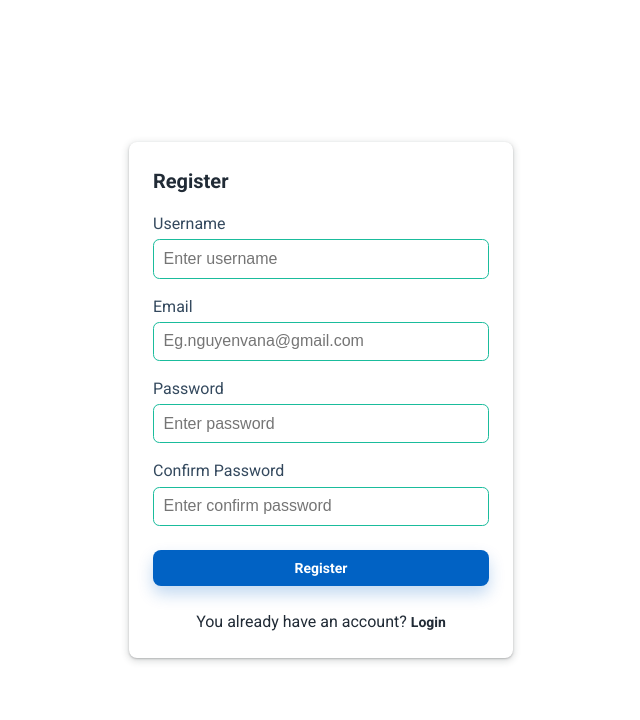
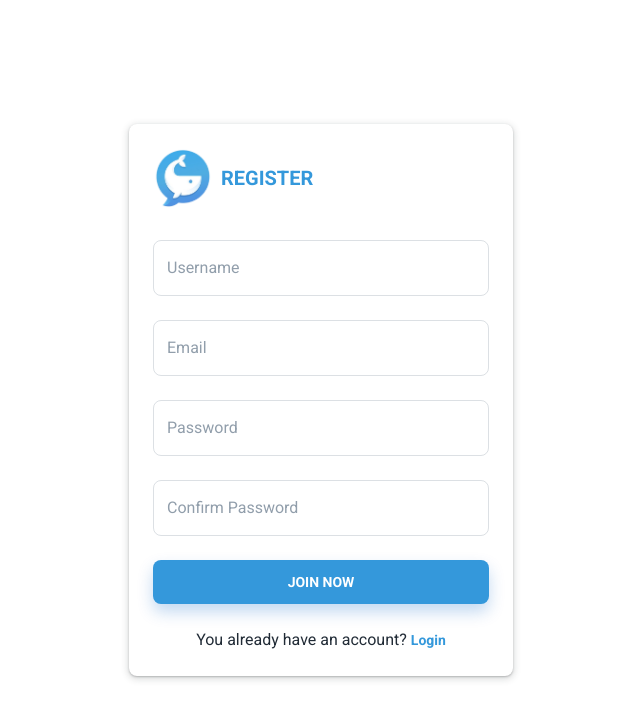
Before and after one commit to lequanphat/whale-chat, a React (Vite) app in the folder client/: page /auth/register in a window 1280 px wide. Shown: the top 720 px of the page, without its empty margins (319-959 px from the left). Built offline with nearby package versions, Linux system fonts and the light colour scheme.

Commit message:
login and register

```diff
--- a/client/src/components/input/TextInput.tsx
+++ /dev/null
@@ -1,57 +0,0 @@
-// @ts-uncheck
-import styled from 'styled-components';
-
-
-
-function TextInput({ title, type, placeholder, error, value, name, ...props }) {
-    return (
-        <Container>
-            <label htmlFor={name}>{title}</label>
-            <input
-                {...props}
-                value={value}
-                type={type || 'text'}
-                placeholder={placeholder}
-                className={`${error && 'error'}`}
-            />
-            {error && <span>{error}</span>}
-        </Container>
-    );
-}
-const Container = styled.div`
-    margin-bottom: 1rem;
-    label {
-        display: block;
-        color: #34495e;
-        font-size: 1rem;
-        margin-bottom: 0.2rem;
-    }
-    input {
-        background-color: transparent;
-        padding: .6rem;
-        border: 1px solid #1abc9c;
-        border-radius: 0.4rem;
-        width: 100%;
-        font-size: 1rem;
-        outline: none;
-        transition: 0.2s;
-        &:focus {
-            border: 1px solid #997af0;
-        }
-        &::placeholder {
-            font-size: 1rem;
-        }
-
-        &.error {
-            border: 1px solid #e74c3c;
-            background-color: rgba(231, 76, 60, 0.1);
-        }
-    }
-    span {
-        display: block;
-        margin-top: 0.2rem;
-        font-size: 0.9rem;
-        color: rgba(231, 76, 60, 1);
-    }
-`;
-export default TextInput;
--- a/client/src/pages/auth/Login.tsx
+++ b/client/src/pages/auth/Login.tsx
@@ -3,7 +3,7 @@ import React, { useState } from 'react';
 import { useNavigate } from 'react-router-dom';
 import { useFormik } from 'formik';
 import { loginSchema } from './Scheme';
-import { Typography, Button, Stack, Box, useTheme } from '@mui/material';
+import { Typography, Button, Stack, Box } from '@mui/material';
 import logo from '../../assets/logo.png';
 import AuthSocial from './AuthSocial';
 import AuthInput from '../../components/input/AuthInput';
@@ -16,11 +16,10 @@ const initialValues: FormValues = {
     password: '',
 };
 const initialErrors: FormValues = {
-    username: 'Please enter username',
-    password: 'Please enter password',
+    username: 'Please enter your username',
+    password: 'Please enter your password',
 };
 const Login = () => {
-    // const theme = useTheme();
     const navigate = useNavigate();
     const [loginError, setLoginError] = useState('');
     const [usernameError, setUsernameError] = useState('');
@@ -170,7 +169,7 @@ const Login = () => {
                     <Typography
                         variant="body2"
                         component="p"
-                        sx={{ color: 'var(--primary-color)', cursor: 'pointer' }}
+                        sx={{ color: '#2980b9', cursor: 'pointer' }}
                         onClick={() => {
                             navigate('/auth/register');
                         }}
--- a/client/src/pages/auth/Register.tsx
+++ b/client/src/pages/auth/Register.tsx
@@ -2,9 +2,10 @@ import { useState } from 'react';
 import { useNavigate } from 'react-router-dom';
 import { useFormik } from 'formik';
 import { registerSchema } from './Scheme';
-import TextInput from '../../components/input/TextInput';
 import Button from '@mui/material/Button';
 import { Box, Stack, Typography } from '@mui/material';
+import logo from '../../assets/logo.png';
+import AuthInput from '../../components/input/AuthInput';
 interface FormValues {
     username: string;
     email: string;
@@ -18,10 +19,10 @@ const initialValues: FormValues = {
     confirmPassword: '',
 };
 const initialErrors: FormValues = {
-    username: 'Please enter username',
-    email: 'Please enter email',
-    password: 'Please enter password',
-    confirmPassword: 'Please enter password',
+    username: 'Please enter your username',
+    email: 'Please enter your email',
+    password: 'Please enter your password',
+    confirmPassword: 'Please enter your password',
 };
 function Register() {
     const navigate = useNavigate();
@@ -97,80 +98,80 @@ function Register() {
                     boxShadow: 'rgba(60, 64, 67, 0.3) 0px 1px 2px 0px, rgba(60, 64, 67, 0.15) 0px 2px 6px 2px',
                 }}
             >
-                <Typography variant="h5" component="h1" mb={2}>
-                    Register
-                </Typography>
-                <TextInput
+                <Stack direction="row" alignItems="center" spacing={1} justifyContent="start" pb={4}>
+                    <img src={logo} alt="logo" style={{ width: 60, height: 60 }} />
+                    <Typography variant="h5" component="h1" color={'#3498db'}>
+                        REGISTER
+                    </Typography>
+                </Stack>
+                <AuthInput
                     title="Username"
-                    placeholder={'Enter username'}
                     name="username"
-                    id="username"
                     value={values.username}
-                    onBlur={(e) => {
+                    error={usernameError}
+                    type={undefined}
+                    handleBlur={(e) => {
                         handleBlurCustom(e, setUsernameError, errors.username);
                     }}
-                    onChange={(e) => {
+                    handleChange={(e) => {
                         handleChangeCustom(e, setUsernameError);
                     }}
-                    error={usernameError}
+                />
+                <AuthInput
+                    title="Email"
+                    name="email"
+                    value={values.email}
+                    error={emailError}
                     type={undefined}
-                />
-                <TextInput
-                    title="Email"
-                    placeholder={'Eg.nguyenvana@gmail.com'}
-                    name="email"
-                    id="email"
-                    value={values.email}
-                    onBlur={(e) => {
+                    handleBlur={(e) => {
                         handleBlurCustom(e, setEmailError, errors.email);
                     }}
-                    onChange={(e) => {
+                    handleChange={(e) => {
                         handleChangeCustom(e, setEmailError);
                     }}
-                    error={emailError}
+                />
+                <AuthInput
+                    title="Password"
+                    name="password"
+                    value={values.password}
+                    error={passwordError}
                     type={undefined}
-                />
-                <TextInput
-                    type={'password'}
-                    title="Password"
-                    placeholder={'Enter password'}
-                    name="password"
-                    id="password"
-                    value={values.password}
-                    onBlur={(e) => {
+                    handleBlur={(e) => {
                         handleBlurCustom(e, setPasswordError, errors.password);
                     }}
-                    onChange={(e) => {
+                    handleChange={(e) => {
                         handleChangeCustom(e, setPasswordError);
                     }}
-                    error={passwordError}
                 />
-                <TextInput
-                    type={'password'}
+                <AuthInput
                     title="Confirm Password"
-                    placeholder={'Enter confirm password'}
                     name="confirmPassword"
-                    id="confirmPassword"
                     value={values.confirmPassword}
-                    onBlur={(e) => {
+                    error={confirmPasswordError}
+                    type={undefined}
+                    handleBlur={(e) => {
                         handleBlurCustom(e, setconfirmPasswordError, errors.confirmPassword);
                     }}
-                    onChange={(e) => {
+                    handleChange={(e) => {
                         handleChangeCustom(e, setconfirmPasswordError);
                     }}
-                    error={confirmPasswordError}
                 />
                 {registerError && <p className="register-error">{registerError}</p>}
-                <Button type="submit" variant="contained" fullWidth sx={{ mt: 1 }}>
-                    Register
+                <Button
+                    type="submit"
+                    variant="contained"
+                    fullWidth
+                    sx={{
+                        backgroundColor: '#3498db', // Màu nền của button
+                        padding: '10px 24px', // Padding cho button
+                        '&:hover': {
+                            backgroundColor: '#2980b9', // Màu nền hover
+                        },
+                    }}
+                >
+                    JOIN NOW
                 </Button>
-                {/* <Stack direction="row" alignItems="center" width="100%" justifyContent="space-between" py={1.4}>
-                    <Divider sx={{ width: '35%' }} />
-                    <Typography variant="caption" sx={{ color: '#ccc' }}>
-                        Login with
-                    </Typography>
-                    <Divider sx={{ width: '35%' }} />
-                </Stack> */}
+
                 <Stack direction="row" justifyContent="center" alignItems="center" mt={3}>
                     <Typography variant="body1" component="p" mr={0.5}>
                         You already have an account?
@@ -178,7 +179,7 @@ function Register() {
                     <Typography
                         variant="body2"
                         component="p"
-                        sx={{ color: 'var(--primary-color)', cursor: 'pointer' }}
+                        sx={{ color: '#3498db', cursor: 'pointer' }}
                         onClick={() => {
                             navigate('/auth/login');
                         }}
--- a/client/src/pages/auth/Scheme.ts
+++ b/client/src/pages/auth/Scheme.ts
@@ -1,24 +1,29 @@
 import * as yup from 'yup';
+
+const usernameValidation = yup
+    .string()
+    .matches(/^[a-zA-Z0-9]+$/, 'Username must only have number and characters')
+    .min(5, 'Username must have at least 10 characters')
+    .max(25, 'Username must not exceed 25 charecters')
+    .required('Please enter your username');
+
+const passwordValidation = yup
+    .string()
+    .min(6, 'Password must have at least 6 characters')
+    .max(20, 'Password must not exceed 20 characters')
+    .required('Please enter your password');
+
 export const loginSchema = yup.object({
-    username: yup.string().email('Email không hợp lệ').required('Vui lòng điền email'),
-    password: yup.string().min(3, 'Mật khẩu phải có ít nhất 3 ký tự').required('Vui lòng điền mật khẩu'),
+    username: usernameValidation,
+    password: passwordValidation,
 });
 
 export const registerSchema = yup.object({
-    username: yup
-        .string()
-        .test(
-            'specialCharsAndNumbers',
-            'Mật khẩu chỉ được chứa chữ cái và khoảng trắng!',
-            (value) => !/[0-9!@#$%^&*(),.?":{}|<>]/.test(value),
-        )
-        .min(5, 'Tên không được ngắn hơn 4 kí tự!')
-        .max(30, 'Tên không được dài quá 30 kí tự!')
-        .required('Vui lòng điền tên của bạn!'),
-    email: yup.string().email('Email không hợp lệ').required('Vui lòng điền email!'),
-    password: yup.string().min(3, 'Mật khẩu phải có ít nhất 3 ký tự!').required('Vui lòng điền mật khẩu!'),
+    username: usernameValidation,
+    email: yup.string().email('Invalid email').required('Please enter your email'),
+    password: passwordValidation,
     confirmPassword: yup
         .string()
-        .oneOf([yup.ref('password')], 'Mật khẩu xác nhận không đúng!')
-        .required('Vui lòng xác nhận mật khẩu'),
+        .oneOf([yup.ref('password')], 'Invalid confirm password')
+        .required('Please enter your confirm password'),
 });
```
